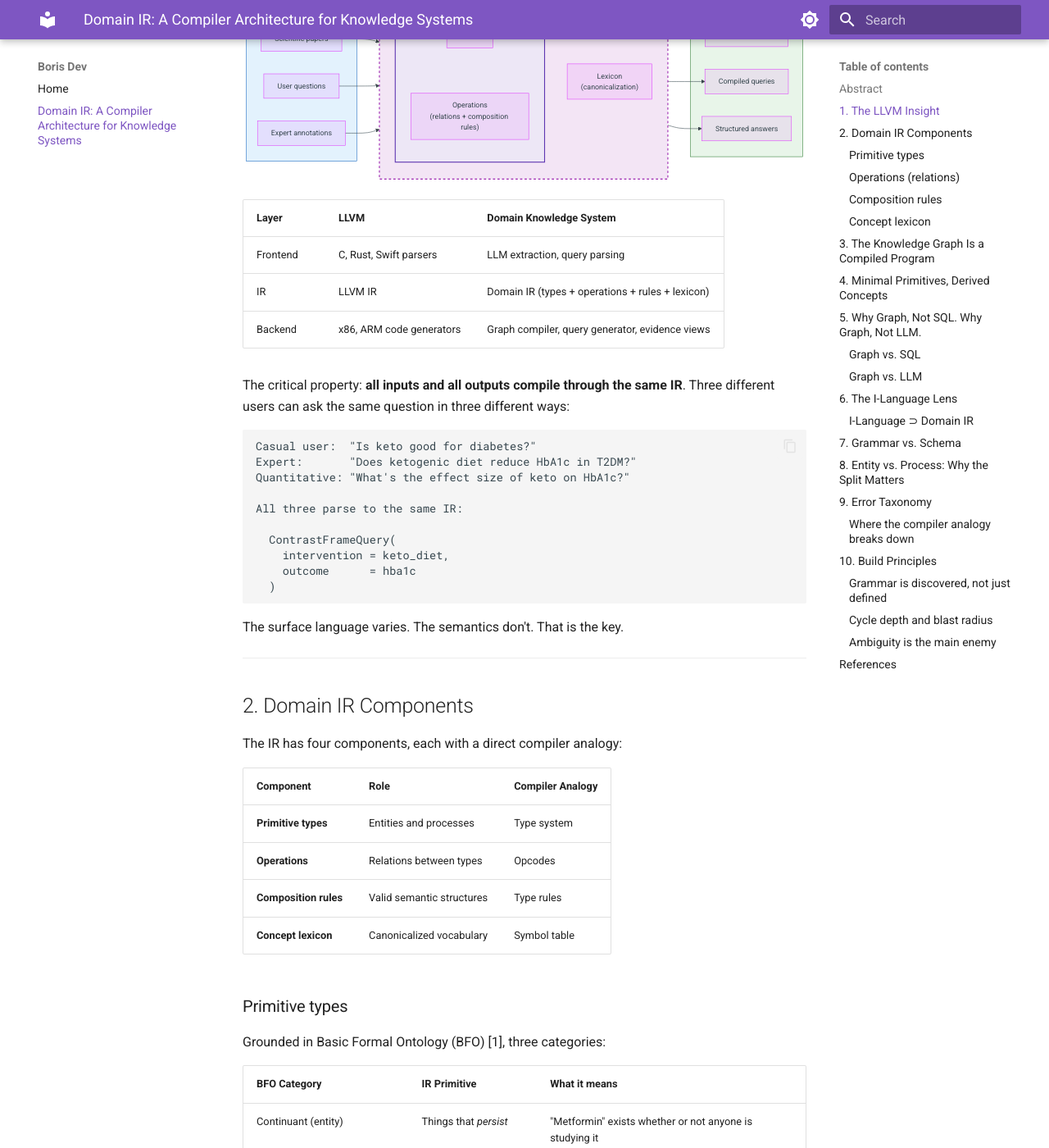
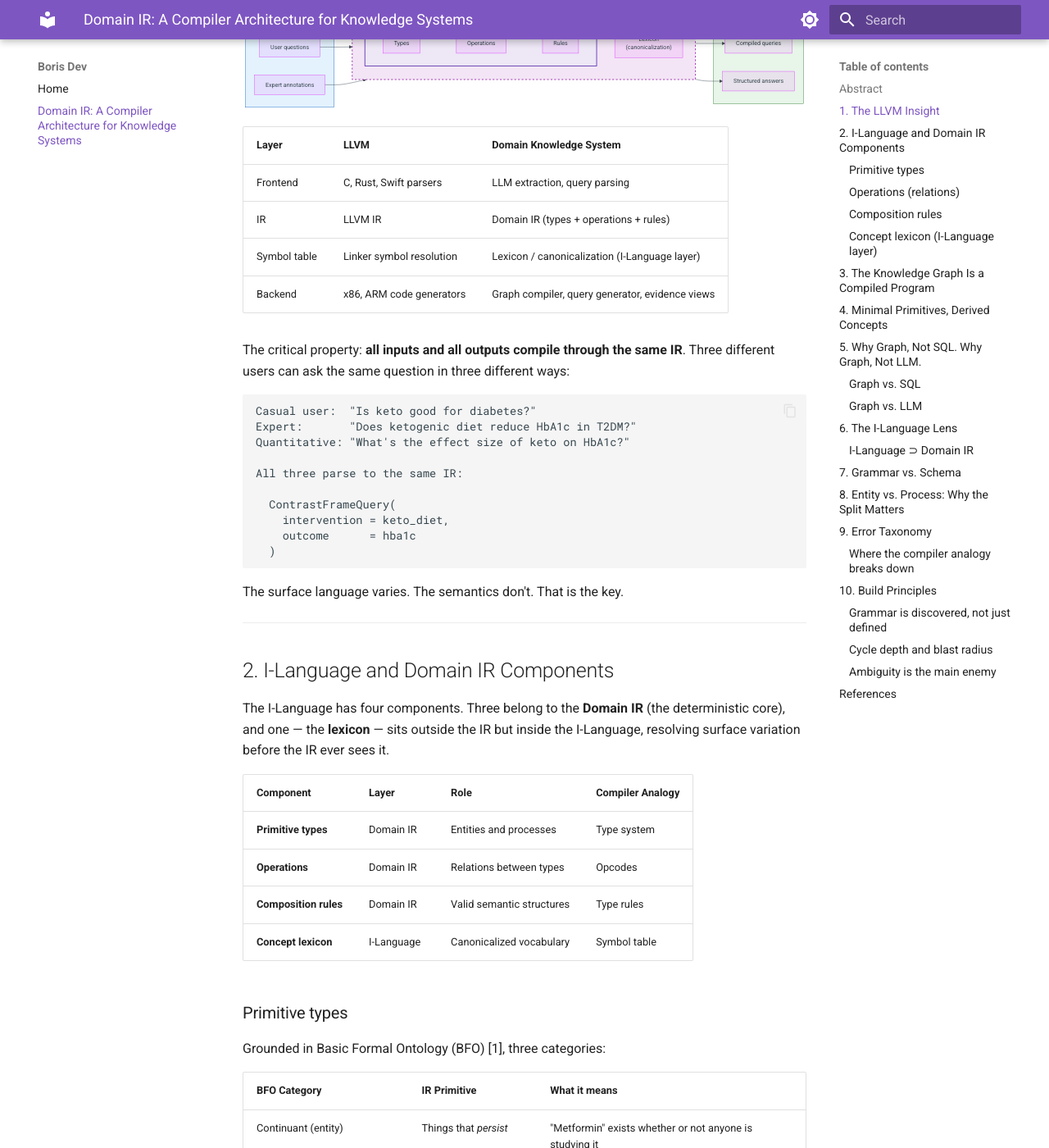
Before and after one commit to borisdev/borisdev.github.io, an MkDocs documentation site: the page built from docs/domain-grammar-compiler.md, in a window 1280 px wide and 1400 px high, scrolled down 969 px. Shown: the whole window at 82% size. Built offline with MkDocs 1.6.1 and Material for MkDocs 9.7.7, drawn with Linux system fonts in a browser that asks for light colours; some of the changed text lies outside the part shown.

Commit message:
Fix diagrams and Section 2: separate operations/rules, arrows from I-Language
- Diagrams: operations and rules are separate boxes (opcodes vs type
  rules — not the same thing)
- Section 3 diagram: arrows now stem from I-Language box, not IR
- Section 2: reframed as 4 I-Language components — 3 in IR (types,
  operations, rules) + 1 in I-Language (lexicon/canonicalization)
- Section 1 table: lexicon listed as I-Language layer, not IR

Co-Authored-By: Claude Opus 4.6 (1M context) <noreply@anthropic.com>

```diff
--- a/docs/domain-grammar-compiler.md
+++ b/docs/domain-grammar-compiler.md
@@ -61,7 +61,8 @@ flowchart LR
 | Layer | LLVM | Domain Knowledge System |
 |-------|------|-------------------------|
 | Frontend | C, Rust, Swift parsers | LLM extraction, query parsing |
-| IR | LLVM IR | Domain IR (types + operations + rules + lexicon) |
+| IR | LLVM IR | Domain IR (types + operations + rules) |
+| Symbol table | Linker symbol resolution | Lexicon / canonicalization (I-Language layer) |
 | Backend | x86, ARM code generators | Graph compiler, query generator, evidence views |
 
 The critical property: **all inputs and all outputs compile through the same IR**. Three different users can ask the same question in three different ways:
@@ -83,16 +84,16 @@ The surface language varies. The semantics don't. That is the key.
 
 ---
 
-## 2. Domain IR Components
+## 2. I-Language and Domain IR Components
 
-The IR has four components, each with a direct compiler analogy:
+The I-Language has four components. Three belong to the **Domain IR** (the deterministic core), and one — the **lexicon** — sits outside the IR but inside the I-Language, resolving surface variation before the IR ever sees it.
 
-| Component | Role | Compiler Analogy |
-|-----------|------|------------------|
-| **Primitive types** | Entities and processes | Type system |
-| **Operations** | Relations between types | Opcodes |
-| **Composition rules** | Valid semantic structures | Type rules |
-| **Concept lexicon** | Canonicalized vocabulary | Symbol table |
+| Component | Layer | Role | Compiler Analogy |
+|-----------|-------|------|------------------|
+| **Primitive types** | Domain IR | Entities and processes | Type system |
+| **Operations** | Domain IR | Relations between types | Opcodes |
+| **Composition rules** | Domain IR | Valid semantic structures | Type rules |
+| **Concept lexicon** | I-Language | Canonicalized vocabulary | Symbol table |
 
 ### Primitive types
 
@@ -128,9 +129,9 @@ Enforced by schema validation — an invalid structure is a type error:
 | An Effect requires a measurement | Effects must reference measurements |
 | A ContrastFrame requires intervention + comparator + outcome | Pairwise comparison |
 
-### Concept lexicon
+### Concept lexicon (I-Language layer)
 
-Maps surface forms to canonical concepts, aligned to standard vocabularies:
+The lexicon sits outside the IR but inside the I-Language. It maps surface forms to canonical concepts before the IR sees them — resolving the linguistic variation that the IR deliberately cannot represent:
 
 | Surface Forms | Canonical | Ontology |
 |---------------|-----------|----------|
```
Also changed, not shown: other parts of docs/domain-grammar-compiler.md (+5 -5 lines).
